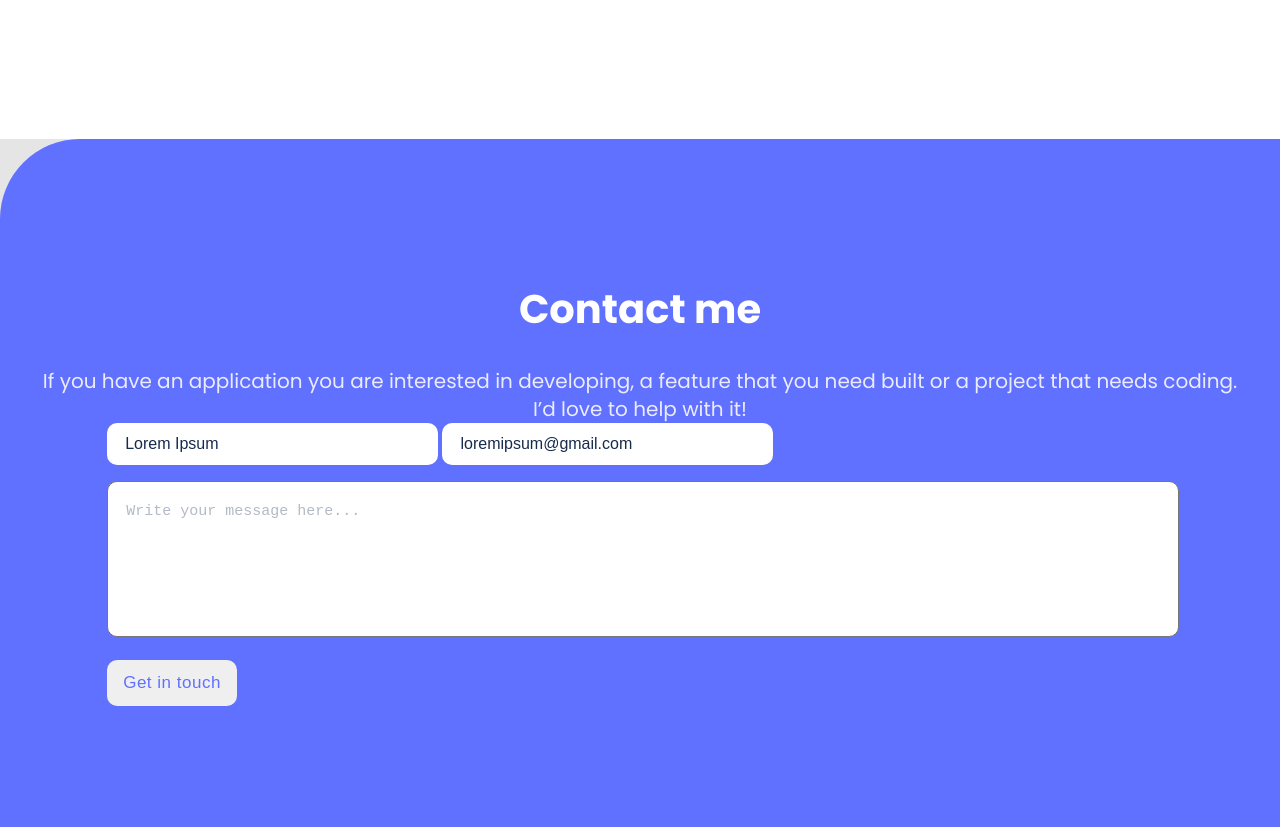
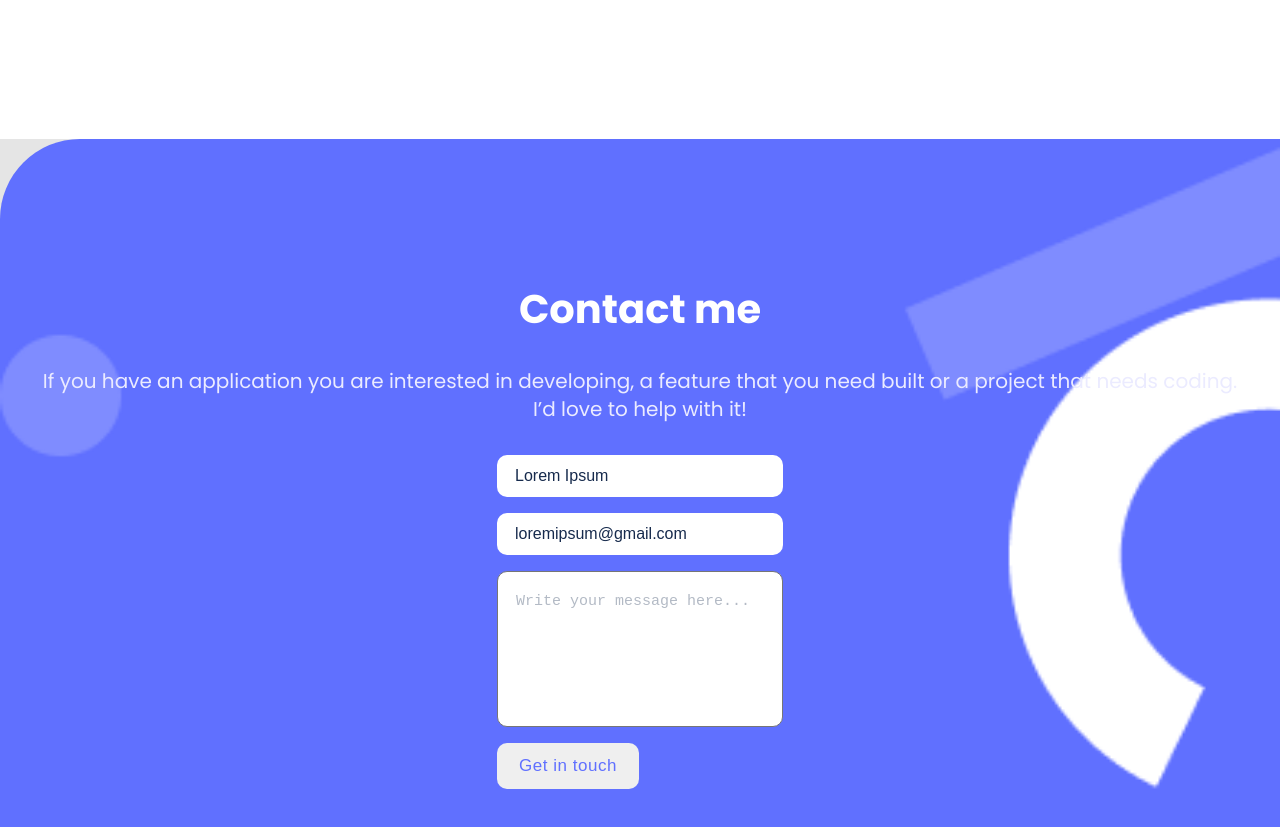
Before and after one commit to blessing-michael/portfolio, a website: page index.html in a window 1280 px wide. Shown: the part 3500-4327 px from the top of the page. Drawn offline with Linux system fonts and the light colour scheme.

Commit message:
Add Formspree service to contact form in index.html

```diff
--- a/index.html
+++ b/index.html
@@ -35,8 +35,8 @@
             you!
           </h1>
           <p class="intro-info">
-            I’m a software developer! I can help you build a product, feature
-            or website Look through some of my work and experience! If you like
+            I’m a software developer! I can help you build a product, feature or
+            website Look through some of my work and experience! If you like
             what you see and have a project you need coded, dont hesitate to
             contact me.
           </p>
@@ -302,18 +302,44 @@
 
       <section class="form-section">
         <div class="contact-title">
-            <h1 class="contact">Contact me</h1>
-            <p class="contact-p">If you have an application you are interested in developing, a feature that you need built or a project that needs coding.
-                I’d love to help with it!</p>
+          <h1 class="contact">Contact me</h1>
+          <p class="contact-p">
+            If you have an application you are interested in developing, a
+            feature that you need built or a project that needs coding. I’d love
+            to help with it!
+          </p>
         </div>
-        <form action="">
-            <input type="text" placeholder="Lorem Ipsum" id="name" max="30" required>
-            <input type="email" name="email" id="email" placeholder="loremipsum@gmail.com" required>
-            <textarea name="message" id="message" cols="30" rows="10" placeholder="Write your message here..." required max="500" ></textarea>
-            <button type="submit" class="contact-btn">Get in touch</button>
+        <form  action="https://formspree.io/f/xwkjdnrq"
+        method="POST" class="form">
+          <input
+            type="text"
+            placeholder="Lorem Ipsum"
+            id="name"
+            max="30"
+            name="name"
+            required
+          />
+          <input
+            type="email"
+            name="email"
+            id="email"
+            placeholder="loremipsum@gmail.com"
+            required
+            name="email"
+          />
+          <textarea
+            name="message"
+            id="message"
+            cols="30"
+            rows="10"
+            placeholder="Write your message here..."
+            required
+            max="500"
+            name="message"
+          ></textarea>
+          <button type="submit" class="contact-btn">Get in touch</button>
         </form>
-
-    </section>
+      </section>
     </main>
   </body>
 </html>
--- a/style.css
+++ b/style.css
@@ -339,17 +339,21 @@ body {
 }
 
 /* END OF ABOUT SECTION STYLING */
+
+/* Beginnings of contact section */
 .form-section {
-  background-color: #6070FF;
-  background-image: url(./header2.png);
+  background-color: #6070ff;
+  background-image: url(./images/contact-form.png);
   height: 600px;
   display: flex;
   align-items: center;
   border-top-left-radius: 5rem;
   box-shadow: 2px 4px 4px rgba(0, 0, 0, 0.1);
   flex-direction: column;
-  padding:  7rem 2rem 2rem 2rem;
+  padding: 7rem 2rem 2rem 2rem;
   font-family: poppins, sans-serif;
+  background-repeat: no-repeat;
+  background-size: cover;
 }
 
 .contact {
@@ -366,11 +370,17 @@ body {
   font-weight: 400;
   line-height: 28px;
   text-align: center;
-   color: #EBEBFF;
+  color: #ebebff;
+  margin-bottom: 2rem;
 }
 
-  input{
-     width: 327px;
+.form {
+  display: flex;
+  flex-direction: column;
+}
+
+input {
+  min-width: 280px;
   height: 40px;
   border-radius: 10px;
   margin-bottom: 1rem;
@@ -378,22 +388,22 @@ body {
 }
 
 input::placeholder {
-     color:  #172B4D;
+  color: #172b4d;
   font-size: 1rem;
   padding: 0 1rem;
 }
 
 #message {
-     width: 100%;
+  min-width: 280px;
   border-radius: 10px;
   resize: none;
 }
 
 #message::placeholder {
-     width: 327px;
+  max-width: 327px;
   height: 48px;
   padding: 1rem;
-     color:  #B3BAC5;
+  color: #b3bac5;
   font-size: 15px;
   line-height: 24px;
 }
@@ -404,12 +414,15 @@ body {
   border-radius: 10px;
   text-align: center;
   letter-spacing: 0.03em;
-     color: #6070FF;
+  color: #6070ff;
   border: none;
   font-weight: 500;
   font-size: 17px;
   line-height: 24px;
+  max-width: 142px;
 }
+
+/* End of contact section */
 
 @media only screen and (min-width: 768px) {
   /* Beginning of section one(Headline) styling */
@@ -462,7 +475,6 @@ body {
     margin: 15rem 0;
   }
 
-
   /* END OF ABOUT SECTION STYLING */
 
   /* End of section one(Headline) styling */
```
Also changed, not shown: images/Ellipse 3.png (added), images/contact-form.png (added), images/header2.png (added). Lines whose indentation alone changed are shown as unchanged.
